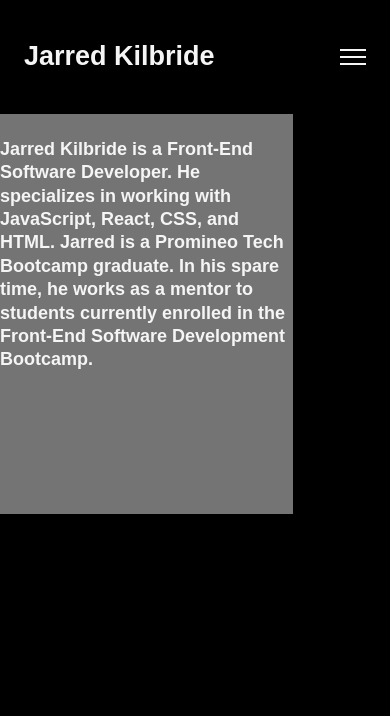
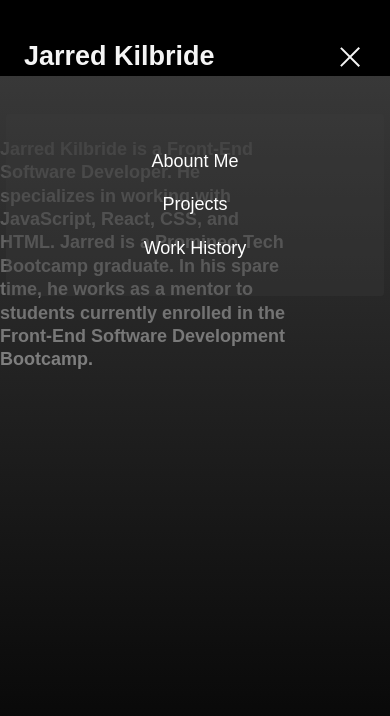
Before and after one commit to JarredGriffith/jsweb, a plain HTML site: page home.html in a window 390 px wide. Both pictures are taken after a click on the link 353 px from the left and 56 px from the top of the page. Drawn offline with Linux system fonts and the light colour scheme.

Commit message:
adding hamburger menu

```diff
--- a/home.html
+++ b/home.html
@@ -12,6 +12,7 @@
 <body>
 
 <header class="header">
+  <div class="overlay has-fade"></div>
     <nav class="Flex Flex-jc-sb Flex-ai-c container">
         <h1>Jarred Kilbride</h1>
         <!-- <a href="/" class="header__logo"> Jarred Kilbride</a> -->
@@ -29,6 +30,12 @@
           </div>
           <!-- <button type="button">Request Invite</button> -->
     </nav>
+    <div class="header__menu has-fade">
+      <a href="">Abount Me</a>
+      <a href="">Projects</a>
+      <a href="">Work History</a>
+    </div>
+
 </header>
 <div class="content-wrap">
     <Div class="coverletter">
@@ -37,6 +44,6 @@
             </h4>
     </Div>
 </div>
-
+<script src="./js/index.js"></script>
 </body>
 </html>
--- a/js/index.js
+++ b/js/index.js
@@ -0,0 +1,30 @@
+console.log("test")
+const btnhambuger = document.querySelector('#btnhambuger') //grabs the ham buger menu.
+const body = document.querySelector("body")
+const header = document.querySelector('.header')
+const overlay = document.querySelector('.overlay')
+const fadeEle = document.querySelectorAll('.has-fade')
+
+    btnhambuger.addEventListener('click',function(){ //closes
+        //function checks to see if the element has class.
+        if(header.classList.contains('open')){
+            //if it has the class open then it removes it.
+            body.classList.remove("noscroll")
+            header.classList.remove('open')
+            fadeEle.forEach((e)=> {
+                e.classList.remove('fade-in')
+                e.classList.add('fade-out')
+            })
+        }
+        else {
+            //else adds open class.
+            body.classList.add("noscroll")
+            header.classList.add('open') // opens menu
+            fadeEle.forEach((e)=> {
+                e.classList.remove('fade-out')
+                e.classList.add('fade-in')
+
+
+            })
+        }
+    })
--- a/styles/_animations.scss
+++ b/styles/_animations.scss
@@ -1,3 +1,10 @@
+.has-fade {
+    visibility: hidden;
+}
+
+
+
+
 @keyframes fade-in {
     from {
         visibility: hidden;
@@ -8,12 +15,13 @@
         opacity: 0;
     }
     to {
+        visibility: visible;
         opacity: 1;
     }
 }
 
 .fade-in{
-    animation: fade-in 300ms ease-in-out forwards; // the overlay drop.
+    animation: fade-in 200ms ease-in-out forwards; // the overlay drop.
 }
 
 @keyframes fade-out {
@@ -32,5 +40,5 @@
 }
 
 .fade-out{
-    animation: fade-out 300ms ease-in-out forwards; // the overlay drop.
+    animation: fade-out 200ms ease-in-out forwards; // the overlay drop.
 }
--- a/styles/_body.scss
+++ b/styles/_body.scss
@@ -6,7 +6,7 @@
 .coverletter {
     height: 25rem;
     width: 75%;
-    background-color: rgb(116, 116, 116);
+    background-color: rgb(0, 0, 0);
     align-items: center;
     justify-content: flex-start;
 }
--- a/styles/_globes.scss
+++ b/styles/_globes.scss
@@ -16,6 +16,10 @@ body {
     font-size: 1.125rem;
     line-height: 1.3;
     font-weight: 300; // the thicknest of the font.
+
+    &.noscroll {
+        overflow: hidden;
+    }
 }
 
 .Flex {
--- a/styles/_header.scss
+++ b/styles/_header.scss
@@ -19,11 +19,11 @@
     .overlay { //backdrop overlay   when phone menu clicked
         opacity: 0; // need this to be 0 for it dosent load with backdrop.
         position: fixed;
-        top: 3.75rem; // for it dosent cover the nav.
+        top: 4.75rem; // for it dosent cover the nav.
         bottom: 0;
         left: 0;
         right: 0;
-        background-image: linear-gradient(white,transparent);
+        background-image: linear-gradient(rgb(56, 56, 56),transparent);
 
     }
 
@@ -60,17 +60,21 @@
     }
 
     &__menu {
-        background: white;
+        background: rgba(59, 59, 59, 0.322);
+        width: calc(100% - 4rem);
+        position: absolute;
         padding: 1.625rem;
-        margin: 1.5rem;
+        //margin: 1.5rem;
         border-radius: 3px;
-
+        left: 50%;
+        transform: translateX(-50%);
 
         a {
             color: white;
             padding: 0.625rem;
             display: block;
             text-align: center;
+            text-decoration:none;
         }
     }
 
--- a/styles/styles.scss
+++ b/styles/styles.scss
@@ -1,5 +1,5 @@
-@import "./Mixins.scss";
-@import "./animations";
+@import "./_Mixins.scss";
+@import "./_animations";
 @import "./_globes" ;
-@import "./header.scss" ;
-@import "./body.scss";
+@import "./_header.scss" ;
+@import "./_body.scss";
```
Also changed, not shown: styles/styles.css, 1 other file.
